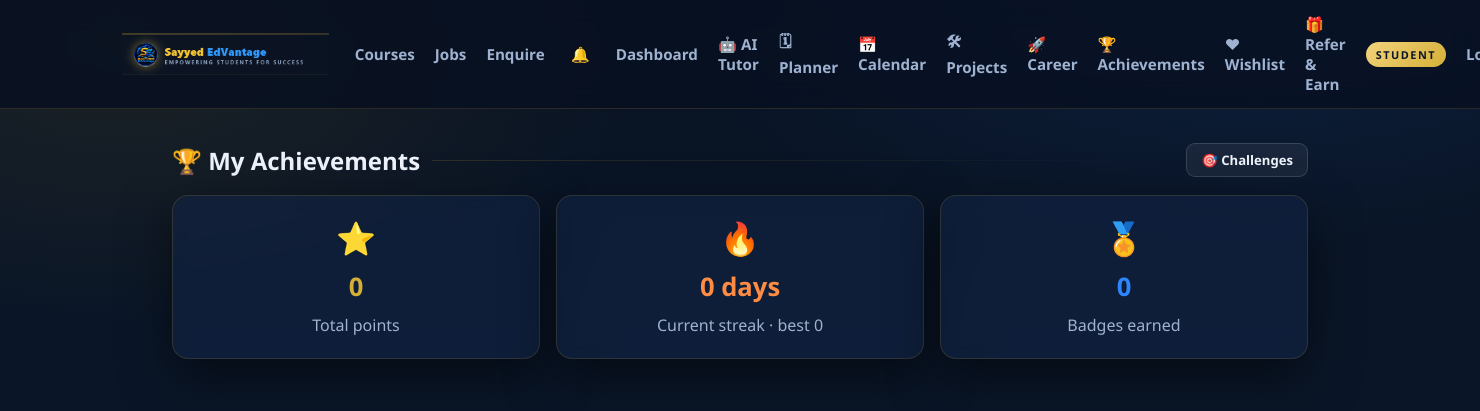
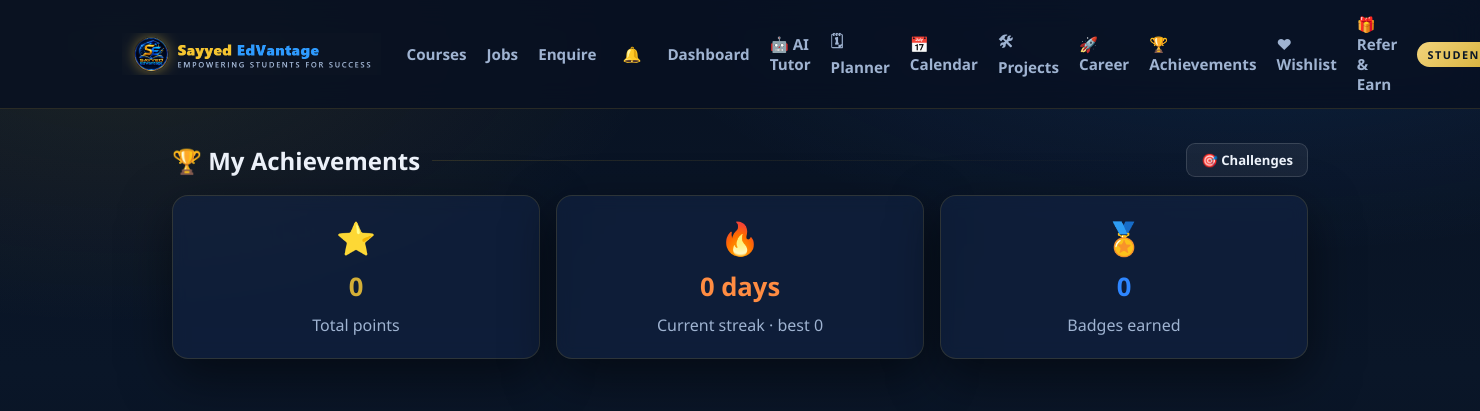
Before and after one commit to MystiqueSalman/sayyed-edvantage-crm, a Flask app: page /achievements in a window 1480 px wide; the page is wider, and only the part inside the window is pictured. Shown: the top 411 px of that part. Run offline with Flask 3, Linux system fonts and the light colour scheme; the visitor is signed in with stand-in values (Sample User, id 1); data comes from the database, SQL or seed files in the repository; data that the repository does not hold is empty; some libraries are stand-ins or nearby versions.

```diff
--- a/lms/app/templates/base.html
+++ b/lms/app/templates/base.html
@@ -35,7 +35,7 @@
 <nav class="nav">
   <div class="nav-inner">
     <a class="brand" href="{{ url_for('main.index') }}">
-      <img src="{{ url_for('static', filename='img/nav-brand.png') }}" alt="Sayyed EdVantage — Empowering Students for Success" style="height:42px;width:auto;display:block">
+      <img src="{{ url_for('static', filename='img/nav-brand-v2.png') }}" alt="Sayyed EdVantage — Empowering Students for Success" style="height:42px;width:auto;display:block">
     </a>
     <div class="nav-links">
       <a href="{{ url_for('main.catalog') }}">Courses</a>
```
Also changed, not shown: lms/app/static/img/nav-brand-v2.png (added).
